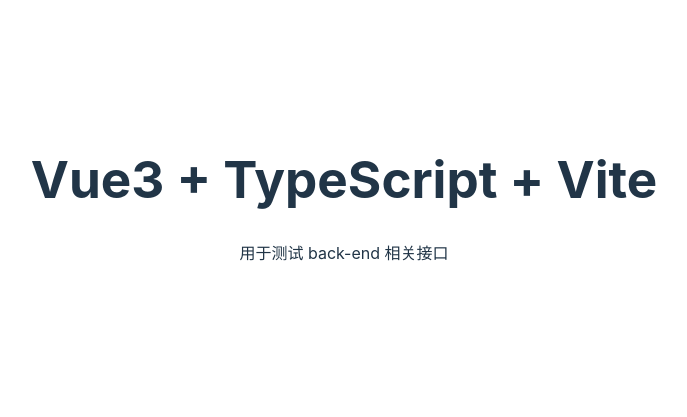
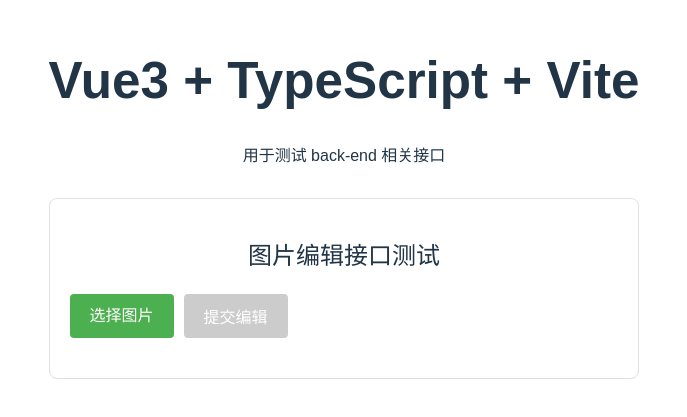
Before and after one commit to linyihan7946/aiworkflow, a Vue app in the folder front-end/: page / in a window 1280 px wide. Shown: the part 201-618 px from the top of the page, without its empty margins (296-983 px from the left). Built offline with nearby package versions, Linux system fonts and the light colour scheme; the HTML template or start-up script is replaced by a standard one.

Commit message:
feat：编辑图片页面开发

```diff
--- a/front-end/src/App.vue
+++ b/front-end/src/App.vue
@@ -1,14 +1,160 @@
 <template>
-  <div>
+  <div class="app-container">
     <h1>Vue3 + TypeScript + Vite</h1>
     <p>用于测试 back-end 相关接口</p>
+
+    <div class="image-edit-section">
+      <h2>图片编辑接口测试</h2>
+
+      <div class="upload-container">
+        <input
+          type="file"
+          accept="image/*"
+          @change="onFileChange"
+          id="imageUpload"
+        />
+        <label for="imageUpload" class="upload-button">
+          {{ selectedFile ? selectedFile.name : '选择图片' }}
+        </label>
+        <button
+          @click="submitImage"
+          :disabled="!selectedFile"
+          class="submit-button"
+        >
+          提交编辑
+        </button>
+      </div>
+
+      <div class="result-container" v-if="result">
+        <h3>响应结果：</h3>
+        <pre>{{ JSON.stringify(result, null, 2) }}</pre>
+      </div>
+
+      <div class="error-container" v-if="error">
+        <h3>错误信息：</h3>
+        <p>{{ error }}</p>
+      </div>
+    </div>
   </div>
 </template>
 
 <script setup lang="ts">
-// App component logic
+import { ref } from 'vue'
+
+const selectedFile = ref<File | null>(null)
+const result = ref<any>(null)
+const error = ref<string | null>(null)
+
+const onFileChange = (event: Event) => {
+  const input = event.target as HTMLInputElement
+  if (input.files && input.files.length > 0) {
+    selectedFile.value = input.files[0]
+  }
+}
+
+const submitImage = async () => {
+  if (!selectedFile.value) return
+
+  result.value = null
+  error.value = null
+
+  try {
+    const formData = new FormData()
+    formData.append('image', selectedFile.value)
+
+    const response = await fetch('/api/image/edit', {
+      method: 'POST',
+      body: formData
+    })
+
+    if (!response.ok) {
+      throw new Error(`HTTP error! status: ${response.status}`)
+    }
+
+    result.value = await response.json()
+  } catch (err) {
+    error.value = err instanceof Error ? err.message : '发生未知错误'
+  }
+}
 </script>
 
 <style scoped>
-/* App component styles */
+.app-container {
+  max-width: 800px;
+  margin: 0 auto;
+  padding: 20px;
+  font-family: Arial, sans-serif;
+}
+
+.image-edit-section {
+  margin-top: 30px;
+  padding: 20px;
+  border: 1px solid #e0e0e0;
+  border-radius: 8px;
+}
+
+.upload-container {
+  display: flex;
+  gap: 10px;
+  align-items: center;
+  margin-bottom: 20px;
+}
+
+#imageUpload {
+  display: none;
+}
+
+.upload-button {
+  padding: 10px 20px;
+  background-color: #4CAF50;
+  color: white;
+  border-radius: 4px;
+  cursor: pointer;
+  transition: background-color 0.3s;
+}
+
+.upload-button:hover {
+  background-color: #45a049;
+}
+
+.submit-button {
+  padding: 10px 20px;
+  background-color: #008CBA;
+  color: white;
+  border: none;
+  border-radius: 4px;
+  cursor: pointer;
+  transition: background-color 0.3s;
+}
+
+.submit-button:hover:not(:disabled) {
+  background-color: #007B9A;
+}
+
+.submit-button:disabled {
+  background-color: #cccccc;
+  cursor: not-allowed;
+}
+
+.result-container, .error-container {
+  margin-top: 20px;
+  padding: 15px;
+  border-radius: 4px;
+}
+
+.result-container {
+  background-color: #f0f8ff;
+  border: 1px solid #b3d9ff;
+}
+
+.error-container {
+  background-color: #fff0f0;
+  border: 1px solid #ffb3b3;
+}
+
+pre {
+  white-space: pre-wrap;
+  word-break: break-all;
+  font-family: monospace;
+}
 </style>
```
Also changed, not shown: 1 other file (tests, documents, lock files or other folders).
